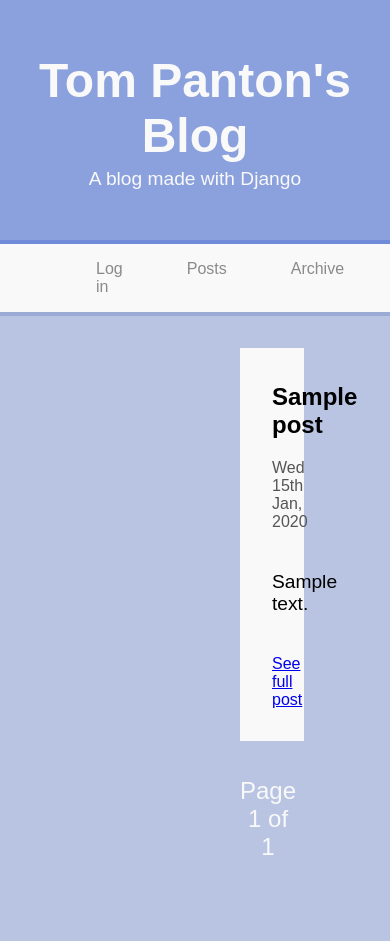
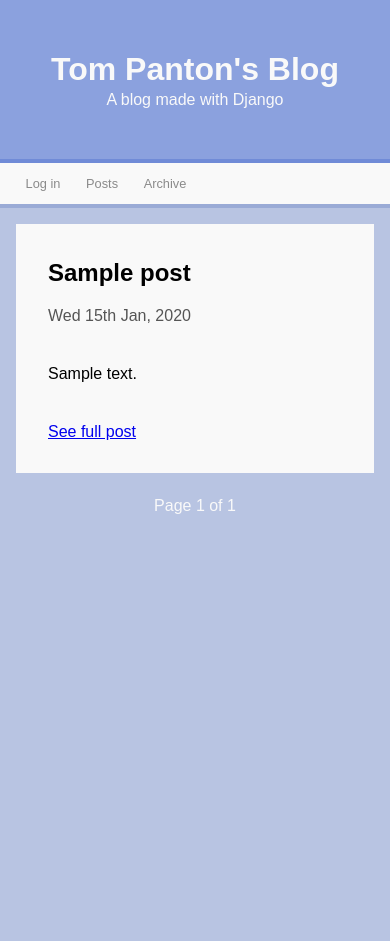
Before and after one commit to Pantonshire/BridgingCoursework, a Django app: page /posts/1 in a window 390 px wide; the page is wider, and only the part inside the window is pictured. After the commit the page ends 514 px from the top of that part, so only its background shows below. Run offline with Django 3.2, Linux system fonts and the light colour scheme; tables that the repository leaves empty hold one stand-in row (values such as "Sample post").

Commit message:
Responsive design

```diff
--- a/blog/static/css/blog.css
+++ b/blog/static/css/blog.css
@@ -6,7 +6,7 @@ body {
 }
 
 #Content {
-    padding: 1em 15em 5em 15em;
+    padding: 0 1em 3em 1em;
 }
 
 #Title {
@@ -14,16 +14,16 @@ body {
     border-bottom: 4px solid #708BD7;
     color: #F9F9F9;
     text-align: center;
-    padding: 3em 0;
+    padding: 3em 0.5em;
 }
 
 #Title h1 {
-    font-size: 3em;
+    font-size: 2em;
     margin: 0.1em 0;
 }
 
 #Title h2 {
-    font-size: 1.2em;
+    font-size: 1em;
     font-weight: lighter;
     margin: 0.1em 0;
 }
@@ -36,7 +36,8 @@ body {
     background-color: #F9F9F9;
     border-bottom: 4px solid #9AABD6;
     color: #F9F9F9;
-    padding: 1em 4em;
+    padding: 1em 1em;
+    font-size: 0.8em;
 }
 
 #Header ul {
@@ -47,7 +48,7 @@ body {
 
 #Header li {
     list-style-type: none;
-    margin: 0 2em;
+    margin: 0 1em;
 }
 
 #Header a {
@@ -73,7 +74,7 @@ body {
     display: grid;
     grid-template-columns: auto auto auto;
     margin-top: 1.5em;
-    font-size: 1.5em;
+    font-size: 1em;
     color: #F9F9F9;
 }
 
@@ -200,7 +200,7 @@ body {
 
 .postContent p {
     margin: 0;
-    font-size: 1.2em;
+    font-size: 1em;
     font-weight: lighter;
 }
 
```
Also changed, not shown: other parts of blog/static/css/blog.css (+48 -1 lines).
